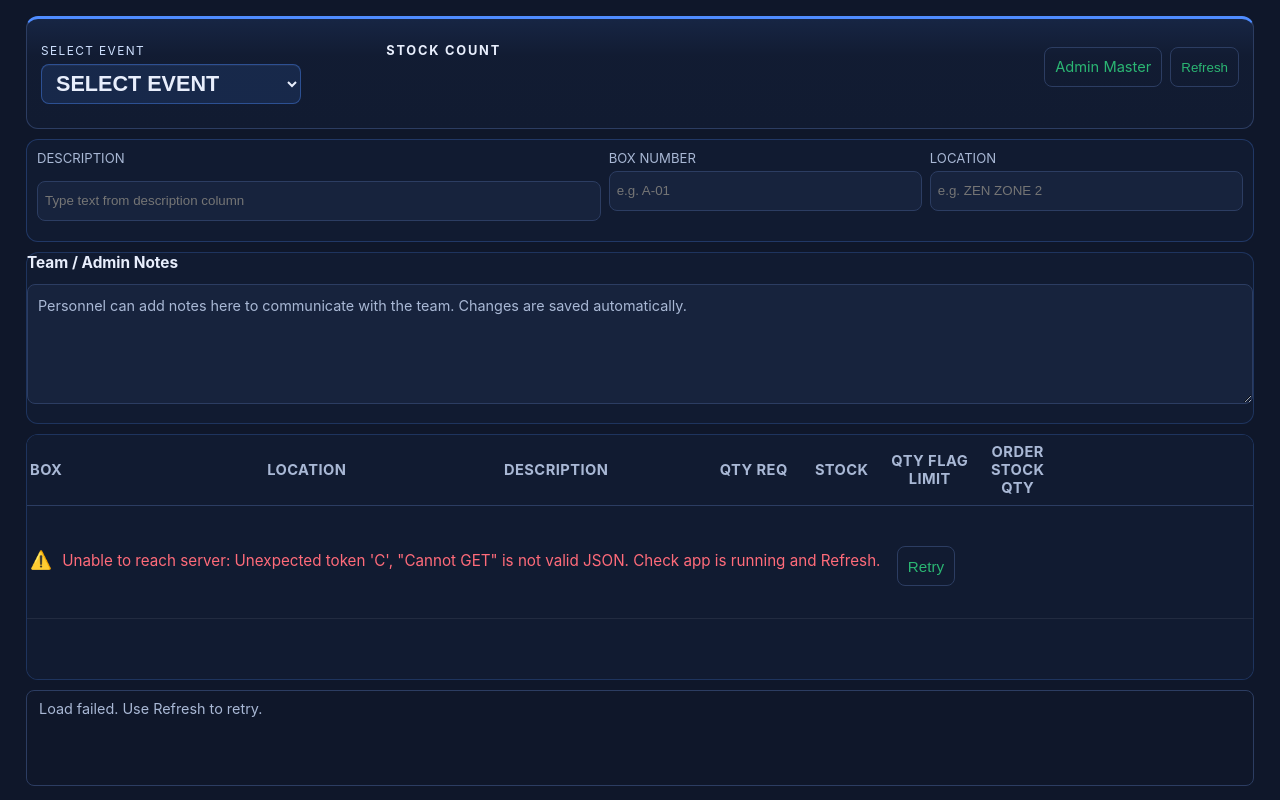
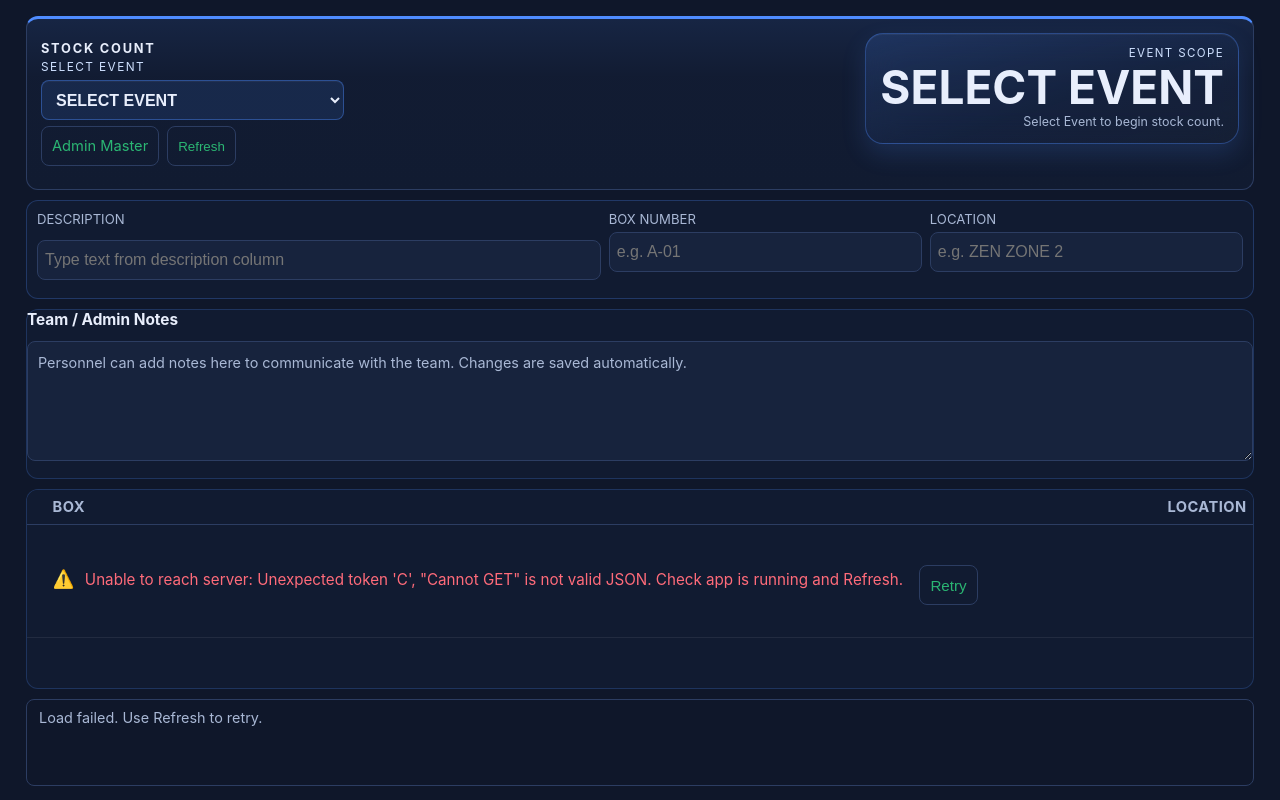
Before and after one commit to IntuitiveCreations2705/REAL-ED-INVENTORY-main-2, a Python web app: template inventory_app/ui/templates/event_stock_count.html in a window 1280 px wide. Run offline with Jinja, Linux system fonts and the light colour scheme; the template is opened without the code that fills it, so the values that code supplies are empty.

Commit message:
UI LAYOUT SETUP MATCHING

```diff
--- a/inventory_app/backups/backup_manifest.csv
+++ b/inventory_app/backups/backup_manifest.csv
@@ -6,3 +6,6 @@
 20260418T094004Z,sql_inventory_master_20260418T094004Z.sql.gz,266111,sql_inventory_master_20260418T094004Z.sql.gz.sha256
 20260419T015729Z,sql_inventory_master_20260419T015729Z.sql.gz,267345,sql_inventory_master_20260419T015729Z.sql.gz.sha256
 20260420T010444Z,sql_inventory_master_20260420T010444Z.sql.gz,267388,sql_inventory_master_20260420T010444Z.sql.gz.sha256
+20260421T012738Z,sql_inventory_master_20260421T012738Z.sql.gz,267565,sql_inventory_master_20260421T012738Z.sql.gz.sha256
+20260421T052026Z,sql_inventory_master_20260421T052026Z.sql.gz,267565,sql_inventory_master_20260421T052026Z.sql.gz.sha256
+20260421T102111Z,sql_inventory_master_20260421T102111Z.sql.gz,268693,sql_inventory_master_20260421T102111Z.sql.gz.sha256
--- a/inventory_app/ui/static/admin_theme.css
+++ b/inventory_app/ui/static/admin_theme.css
@@ -29,6 +29,8 @@
   --touch-target: 40px;
   --shell-max-width: 1920px;
   --shell-padding: clamp(8px, 1.8vw, 14px);
+  --stock-col-box-anchor-x: clamp(16px, 2vw, 30px);
+  --stock-col-location-anchor-x: clamp(16px, 2vw, 30px);
   --font: Inter, "Segoe UI", Arial, sans-serif;
   --mono: ui-monospace, SFMono-Regular, Menlo, Monaco, Consolas, monospace;
 }
@@ -231,6 +259,16 @@ body {
   color: var(--text);
 }
 
+.master-shell #event-beacon-name {
+  font-size: clamp(24px, 4.2vw, 46px);
+  line-height: 1.05;
+}
+
+.stock-count-shell #event-beacon-name {
+  font-size: clamp(24px, 4.2vw, 46px);
+  line-height: 1.05;
+}
+
 .event-beacon-meta {
   color: var(--muted);
   font-size: 0.78rem;
@@ -261,10 +299,10 @@ body {
 
 .stock-count-label-row {
   width: 100%;
-  display: grid;
-  grid-template-columns: 1fr auto;
-  align-items: end;
-  gap: 10px;
+  display: flex;
+  flex-direction: column;
+  align-items: flex-start;
+  gap: 4px;
 }
 
 .stock-count-title-label {
@@ -275,18 +313,20 @@ body {
 }
 
 .stock-count-ui-title {
+  order: -1;
   font-size: 0.8rem;
   letter-spacing: 0.14em;
   text-transform: uppercase;
   font-weight: 700;
   color: var(--text-dim);
-  text-align: right;
+  text-align: left;
   white-space: nowrap;
 }
 
 .stock-count-event-select {
-  min-width: min(100%, 260px);
-  font-size: clamp(1rem, 2.4vw, 1.35rem);
+  min-width: 0;
+  width: min(100%, clamp(220px, 34ch, 520px));
+  font-size: 16px;
   font-weight: 600;
   padding: 0 14px 0 10px;
   height: auto;
@@ -297,11 +337,30 @@ body {
   box-shadow: inset 0 1px 0 rgb(255 255 255 / 0.04);
 }
 
+.stock-count-shell .controls input,
+.stock-count-shell .controls select {
+  font-size: 16px;
+}
+
 .stock-count-col-right {
   display: flex;
   flex-direction: column;
-  align-items: flex-end;
+  align-items: stretch;
   gap: 8px;
+}
+
+.stock-count-col-right #event-beacon {
+  align-self: flex-end;
+}
+
+.stock-count-shell .stock-count-col-right .header-actions {
+  justify-content: flex-start;
+  width: 100%;
+}
+
+.stock-count-shell .stock-count-col-right .progress-counter {
+  margin-top: 0;
+  justify-content: flex-start;
 }
 
 .stock-count-controls {
@@ -1168,22 +1241,26 @@ select:disabled {
 
 .stock-count-table {
   width: 100%;
-  min-width: 1480px;
-  table-layout: fixed;
+  min-width: 0;
+  table-layout: auto;
 }
 
 .stock-count-table thead th:nth-child(1),
 .stock-count-table tbody td:nth-child(1) {
-  width: 24ch;
-  min-width: 24ch;
+  width: clamp(11ch, 16vw, 22ch);
+  min-width: 0;
   text-align: left;
+  padding-left: var(--stock-col-box-anchor-x);
+  padding-right: 6px;
 }
 
 .stock-count-table thead th:nth-child(2),
 .stock-count-table tbody td:nth-child(2) {
-  width: 14ch;
-  min-width: 14ch;
-  text-align: left;
+  width: clamp(9ch, 11vw, 14ch);
+  min-width: 0;
+  text-align: right;
+  padding-left: 6px;
+  padding-right: var(--stock-col-location-anchor-x);
 }
 
 .stock-count-table thead th {
@@ -1198,8 +1275,8 @@ select:disabled {
 
 .stock-count-table thead th:nth-child(3),
 .stock-count-table tbody td:nth-child(3) {
-  width: clamp(260px, 24vw, 420px);
-  min-width: 260px;
+  width: clamp(160px, 22vw, 420px);
+  min-width: 0;
 }
 
 .stock-count-table thead th:nth-child(4),
@@ -1217,14 +1294,14 @@ select:disabled {
 
 .stock-count-table thead th:nth-child(8),
 .stock-count-table tbody td:nth-child(8) {
-  width: 50ch;
-  min-width: 50ch;
+  width: clamp(18ch, 20vw, 42ch);
+  min-width: 0;
 }
 
 .stock-count-table thead th:nth-child(9),
 .stock-count-table tbody td:nth-child(9) {
-  width: 25ch;
-  min-width: 25ch;
+  width: clamp(12ch, 14vw, 24ch);
+  min-width: 0;
 }
 
 .stock-count-table thead th:nth-child(10),
--- a/inventory_app/ui/static/event_stock_count.js
+++ b/inventory_app/ui/static/event_stock_count.js
@@ -32,6 +32,8 @@ const els = {
   locationFilter: document.getElementById('location-filter'),
   locationFilterOptions: document.getElementById('location-filter-options'),
   eventFilter: document.getElementById('event-filter'),
+  eventBeaconName: document.getElementById('event-beacon-name'),
+  eventBeaconMeta: document.getElementById('event-beacon-meta'),
   progressCounter: document.getElementById('progress-counter'),
   teamAdminNotesInput: document.getElementById('team-admin-notes-input'),
 };
@@ -175,6 +177,17 @@ function renderStockCountScope() {
   const selectedEvent = getSelectedEventDefinition();
   const accent = selectedEvent?.theme_accent_hex || DEFAULT_EVENT_ACCENT;
   applyEventTheme(accent);
+
+  if (!els.eventBeaconName || !els.eventBeaconMeta) return;
+
+  if (!selectedEvent) {
+    els.eventBeaconName.textContent = 'SELECT EVENT';
+    els.eventBeaconMeta.textContent = 'Select Event to begin stock count.';
+    return;
+  }
+
+  els.eventBeaconName.textContent = selectedEvent.event_name;
+  els.eventBeaconMeta.textContent = `Locked to ${summarizePipeTags(selectedEvent.tags)}`;
 }
 
 function populateEventFilter() {
@@ -295,9 +308,7 @@ function renderRows() {
     const baseHeaderLine = boxLabel
       ? `${escapeHtml(boxNumber)} — <span>${escapeHtml(boxLabel)}</span>`
       : escapeHtml(boxNumber);
-    const headerLine = locationLabel
-      ? `${baseHeaderLine} in <span class="box-header-location">${escapeHtml(locationLabel)}</span>`
-      : baseHeaderLine;
+    const headerLine = baseHeaderLine;
     // Create collapsible box header row (collapsed on first render)
     const headerTr = document.createElement('tr');
     headerTr.classList.add('box-group-header');
@@ -313,12 +324,9 @@ function renderRows() {
           <span class="box-header-mini">
             <span class="box-header-merged">
               <span class="box-toggle-icon">▶</span>
-              BOX SUMMARY
+              <span class="box-header-display">${headerLine}</span>
             </span>
-            <span class="box-header-col-head">BOX</span>
-            <span class="box-header-col-head box-header-col-head--right">ITEMS</span>
-            <span class="box-header-display">${headerLine}</span>
-            <span class="box-item-count">[${itemCount} ${itemCount === 1 ? 'item' : 'items'}]</span>
+            <span class="box-header-col-head box-header-col-head--right">${escapeHtml(locationLabel)}</span>
           </span>
         </button>
       </td>
@@ -625,7 +633,7 @@ function syncDirtyUi() {
 function updateProgress() {
   if (!els.progressCounter) return;
   if (!getSelectedEventDefinition()) {
-    els.progressCounter.textContent = 'Select Event to begin';
+    els.progressCounter.textContent = '';
     return;
   }
   els.progressCounter.textContent = `Showing ${state.filteredRows.length} of ${state.rows.length}`;
--- a/inventory_app/ui/templates/admin_master_view.html
+++ b/inventory_app/ui/templates/admin_master_view.html
@@ -15,11 +15,11 @@
         <div class="header-copy">
           <h1>Admin Master Inventory</h1>
           <p>Live DB view with integrity-enforced editing.</p>
+          <div id="progress-counter" class="progress-counter"></div>
           <!-- [ PHASE 2 RESERVED ] Role selector / scope indicator badge will be inserted here -->
           <!-- Use this space for: Tier 2.2 role specialization selector, device/BOX scope display -->
         </div>
         <div class="header-summary">
-          <div id="progress-counter" class="progress-counter"></div>
           <aside id="event-beacon" class="event-beacon" aria-live="polite">
             <span class="event-beacon-label">Event Scope</span>
             <strong id="event-beacon-name">ALL EVENTS</strong>
--- a/inventory_app/ui/templates/event_stock_count.html
+++ b/inventory_app/ui/templates/event_stock_count.html
@@ -20,14 +20,19 @@
           <select id="event-filter" class="stock-count-event-select">
             <option value="">SELECT EVENT</option>
           </select>
-        </div>
-
-        <div class="stock-count-col-right">
-          <div id="progress-counter" class="progress-counter"></div>
           <div class="header-actions">
             <a class="btn secondary btn-link" href="{{ url_for('index') }}">Admin Master</a>
             <button id="refresh-btn" class="btn secondary">Refresh</button>
           </div>
+        </div>
+
+        <div class="stock-count-col-right">
+          <aside id="event-beacon" class="event-beacon" aria-live="polite">
+            <span class="event-beacon-label">Event Scope</span>
+            <strong id="event-beacon-name">SELECT EVENT</strong>
+            <span id="event-beacon-meta" class="event-beacon-meta">Select Event to begin stock count.</span>
+          </aside>
+          <div id="progress-counter" class="progress-counter"></div>
         </div>
       </header>
 
@@ -64,16 +69,16 @@
       <table class="stock-count-table">
         <thead>
           <tr>
-            <th>Box</th>
-            <th>Location</th>
-            <th class="col-description">Description</th>
-            <th>Qty Req</th>
-            <th>Stock</th>
-            <th>Qty Flag Limit</th>
-            <th>Order Stock Qty</th>
-            <th>Crew Notes</th>
-            <th>Restock Comments</th>
-            <th>Action</th>
+            <th>BOX</th>
+            <th></th>
+            <th class="col-description"></th>
+            <th></th>
+            <th></th>
+            <th></th>
+            <th></th>
+            <th></th>
+            <th></th>
+            <th>LOCATION</th>
           </tr>
         </thead>
         <tbody id="rows-body"></tbody>
```
Also changed, not shown: other parts of inventory_app/ui/static/admin_theme.css (+52 -8 lines), 8 other files.
